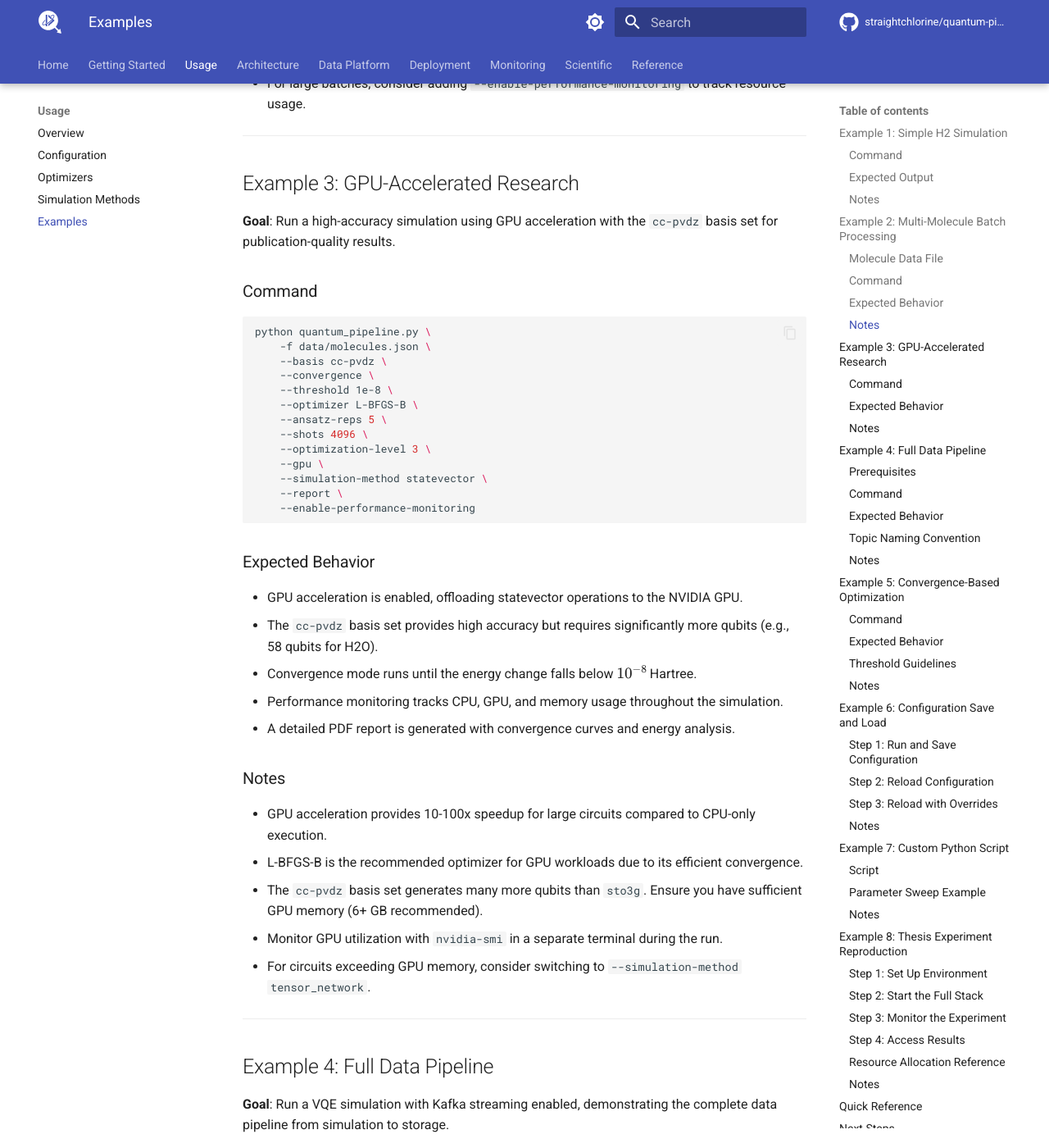
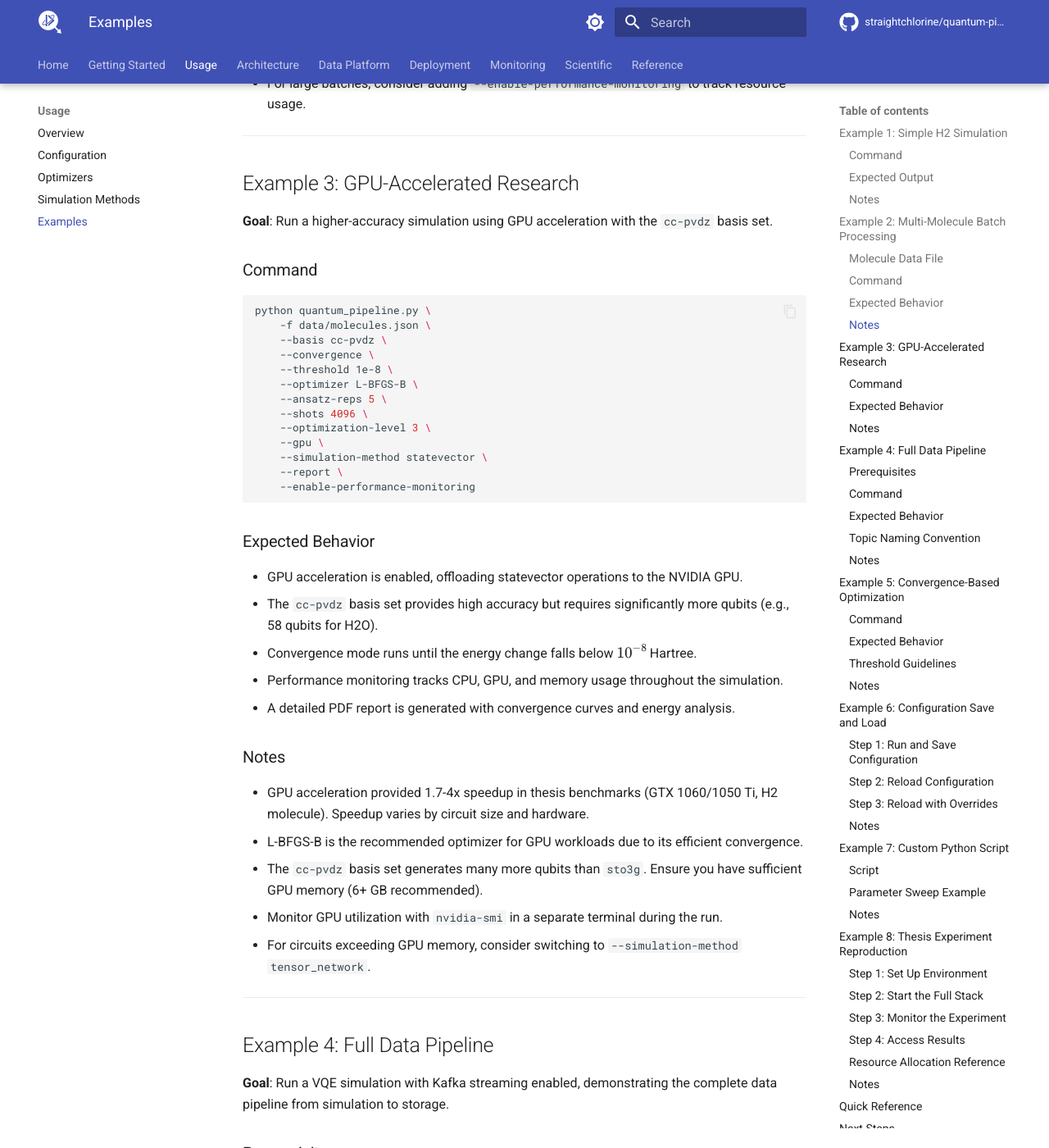
Before and after one commit to straightchlorine/quantum-pipeline, an MkDocs documentation site: the page built from docs/usage/examples.md, in a window 1280 px wide and 1400 px high, scrolled down 2788 px. Shown: the whole window at 82% size. Built offline with MkDocs 1.6.1 and Material for MkDocs 9.7.7, drawn with Linux system fonts in a browser that asks for light colours; comment, search, counter and statistics services are not loaded; the version menu is left out.

Commit message:
docs: fixed some examples and clarified wording (#25)

```diff
--- a/docs/usage/examples.md
+++ b/docs/usage/examples.md
@@ -128,7 +128,7 @@ python quantum_pipeline.py \
 
 ## Example 3: GPU-Accelerated Research
 
-**Goal**: Run a high-accuracy simulation using GPU acceleration with the `cc-pvdz` basis set for publication-quality results.
+**Goal**: Run a higher-accuracy simulation using GPU acceleration with the `cc-pvdz` basis set.
 
 ### Command
 
@@ -158,7 +158,7 @@ python quantum_pipeline.py \
 
 ### Notes
 
-- GPU acceleration provides 10-100x speedup for large circuits compared to CPU-only execution.
+- GPU acceleration provided 1.7-4x speedup in thesis benchmarks (GTX 1060/1050 Ti, H2 molecule). Speedup varies by circuit size and hardware.
 - L-BFGS-B is the recommended optimizer for GPU workloads due to its efficient convergence.
 - The `cc-pvdz` basis set generates many more qubits than `sto3g`. Ensure you have sufficient GPU memory (6+ GB recommended).
 - Monitor GPU utilization with `nvidia-smi` in a separate terminal during the run.
```
Also changed, not shown: other parts of docs/usage/examples.md (+1 -1 lines), README.md (+5 -9 lines), docs/getting-started/basic-usage.md (+2 -2 lines), docs/getting-started/quick-start.md (+1 -1 lines), docs/index.md (+7 -8 lines).
